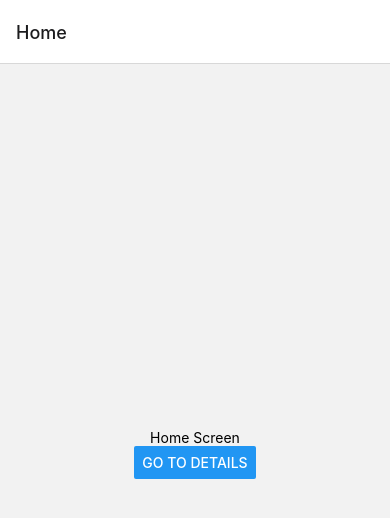
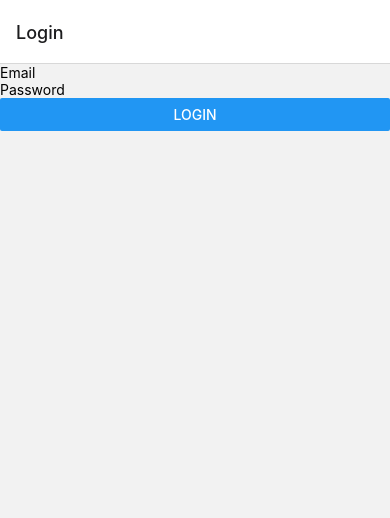
Before and after one commit to sohamkasar19/QuickBill, a React Native app: screen /Login in a window 390 px wide. Shown: the top 518 px of the page. Built offline with nearby package versions, Linux system fonts and the light colour scheme.

Commit message:
Implement registration and login functionality

```diff
--- a/App.tsx
+++ b/App.tsx
@@ -3,6 +3,7 @@ import {NavigationContainer} from '@react-navigation/native';
 import {createStackNavigator} from '@react-navigation/stack';
 import HomeScreen from './src/screens/HomeScreen.js';
 import DetailsScreen from './src/screens/DetailsScreen.js';
+import Login from './src/components/Login.js';
 
 const Stack = createStackNavigator();
 
@@ -10,6 +11,7 @@ export default function App() {
   return (
     <NavigationContainer>
       <Stack.Navigator>
+        <Stack.Screen name="Login" component={Login} />
         <Stack.Screen name="Home" component={HomeScreen} />
         <Stack.Screen name="Details" component={DetailsScreen} />
       </Stack.Navigator>
--- a/package.json
+++ b/package.json
@@ -15,6 +15,7 @@
     "@react-native-firebase/auth": "^18.1.0",
     "@react-navigation/native": "^6.1.7",
     "@react-navigation/stack": "^6.3.17",
+    "firebase": "^9.23.0",
     "react": "18.2.0",
     "react-native": "0.72.0",
     "react-native-gesture-handler": "^2.12.0",
--- a/src/components/Login.js
+++ b/src/components/Login.js
@@ -0,0 +1,39 @@
+import React, {useState} from 'react';
+import {View, Button, TextInput} from 'react-native';
+import firebase from 'firebase/compat/app';
+import 'firebase/compat/auth';
+import 'firebase/compat/firestore';
+
+const Login = () => {
+  const [email, setEmail] = useState('');
+  const [password, setPassword] = useState('');
+
+  const onLogin = () => {
+    firebase
+      .auth()
+      .signInWithEmailAndPassword(email, password)
+      .then(userCredential => {
+        // The user is signed in
+        var user = userCredential.user;
+        console.log('User logged in: ', user);
+      })
+      .catch(error => {
+        // Handle any errors here
+        console.error(error);
+      });
+  };
+
+  return (
+    <View>
+      <TextInput placeholder="Email" onChangeText={setEmail} />
+      <TextInput
+        placeholder="Password"
+        secureTextEntry={true}
+        onChangeText={setPassword}
+      />
+      <Button onPress={onLogin} title="Login" />
+    </View>
+  );
+};
+
+export default Login;
```
Also changed, not shown: src/components/Register.js (+13 -1 lines), 1 other file (tests, documents, lock files or other folders).
